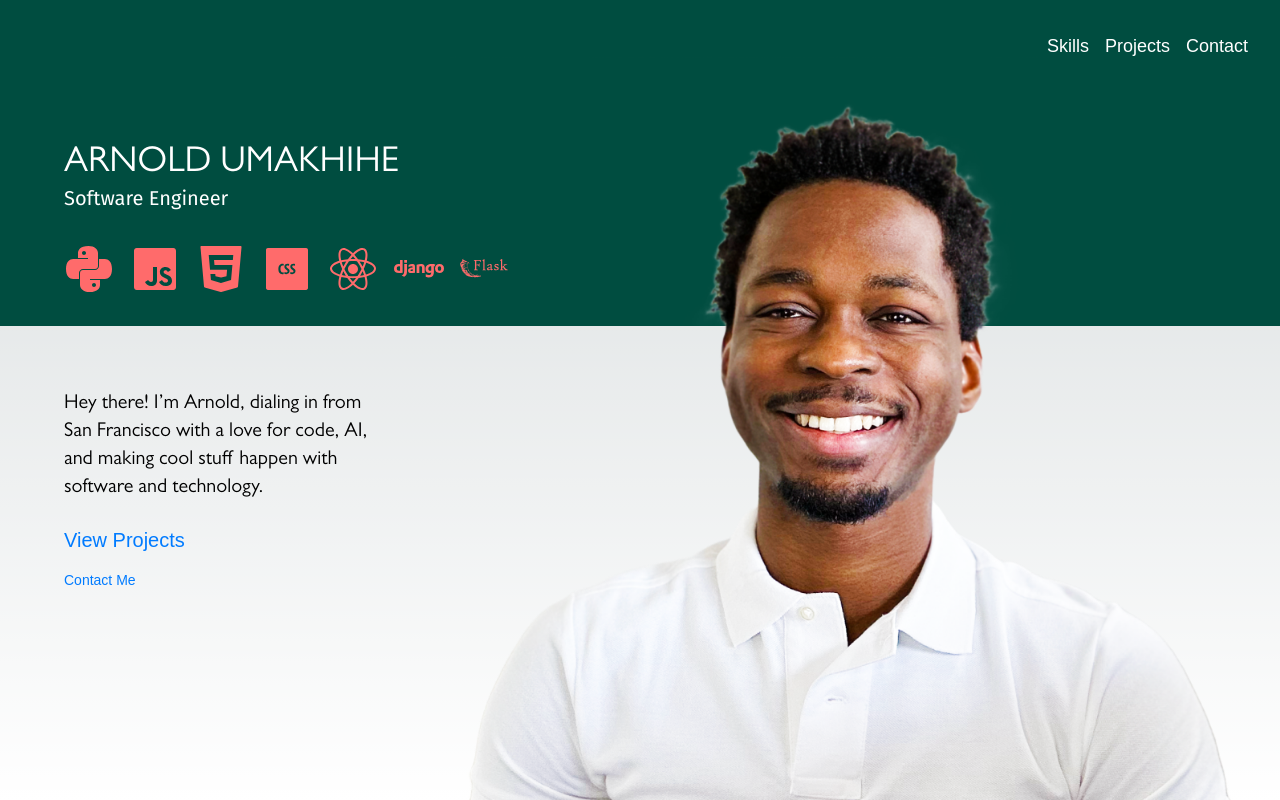
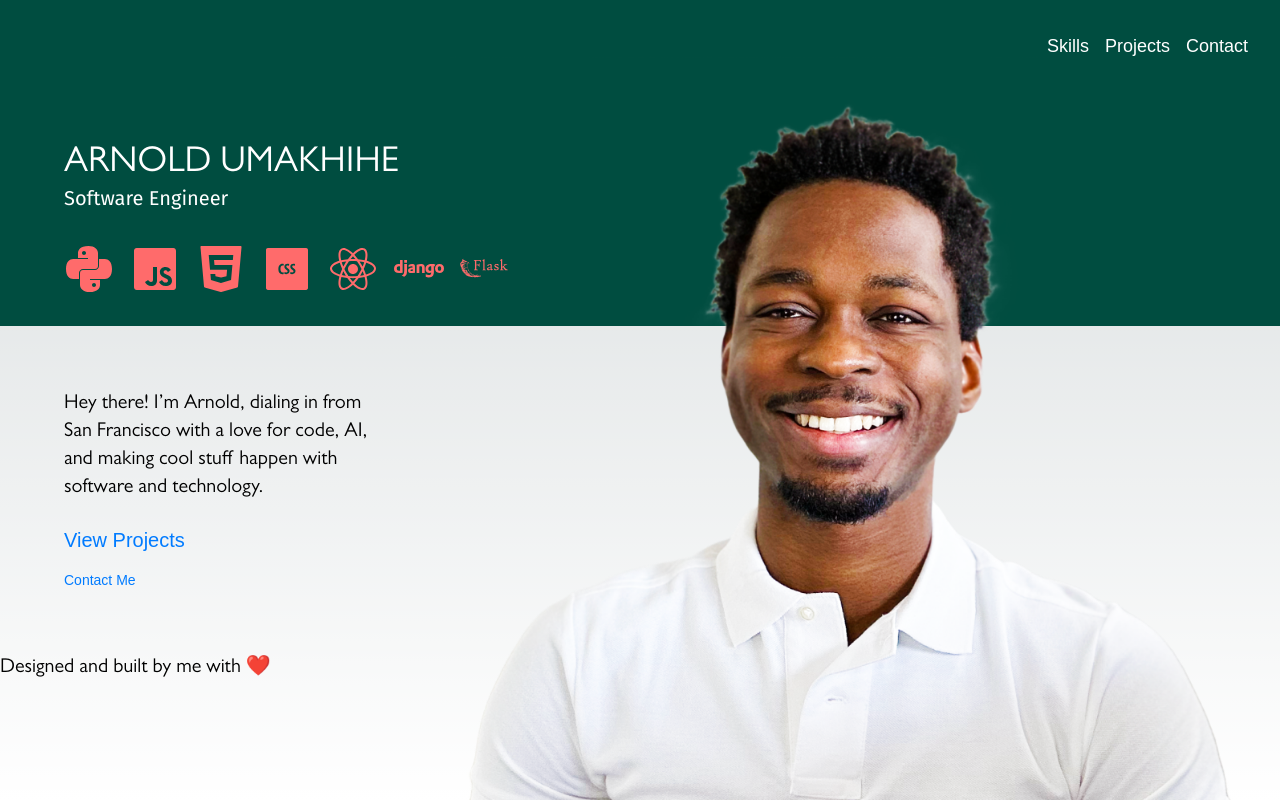
Before and after one commit to classic-arnold/personal-website, a Next.js app: page / in a window 1280 px wide. Built offline with nearby package versions, Linux system fonts and the light colour scheme; a web font is replaced by a local one.

Commit message:
building

```diff
--- a/src/app/page.tsx
+++ b/src/app/page.tsx
@@ -43,6 +43,11 @@ export default function Home() {
         height={928}
         />
       </div>
+      <div>
+        <p>
+          Designed and built by me with ❤️️
+        </p>
+      </div>
     </main>
   );
 }
```
